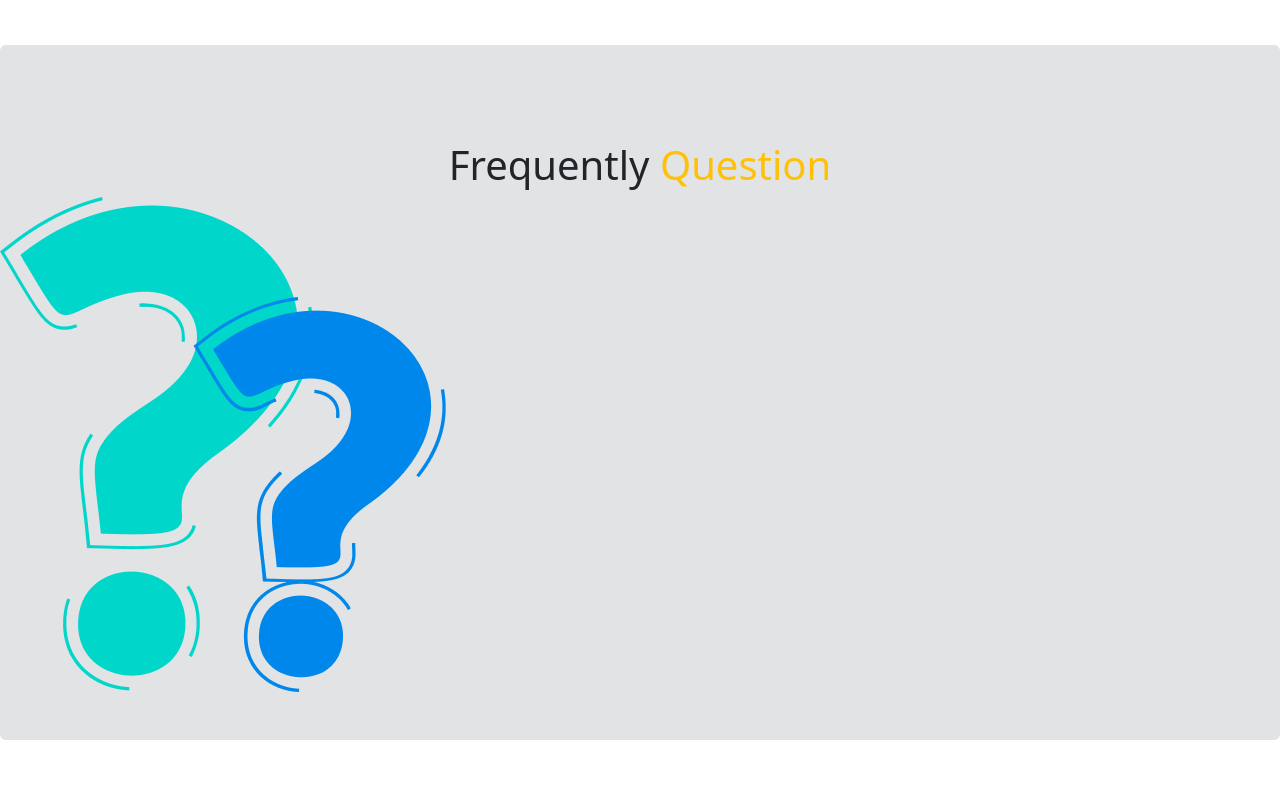
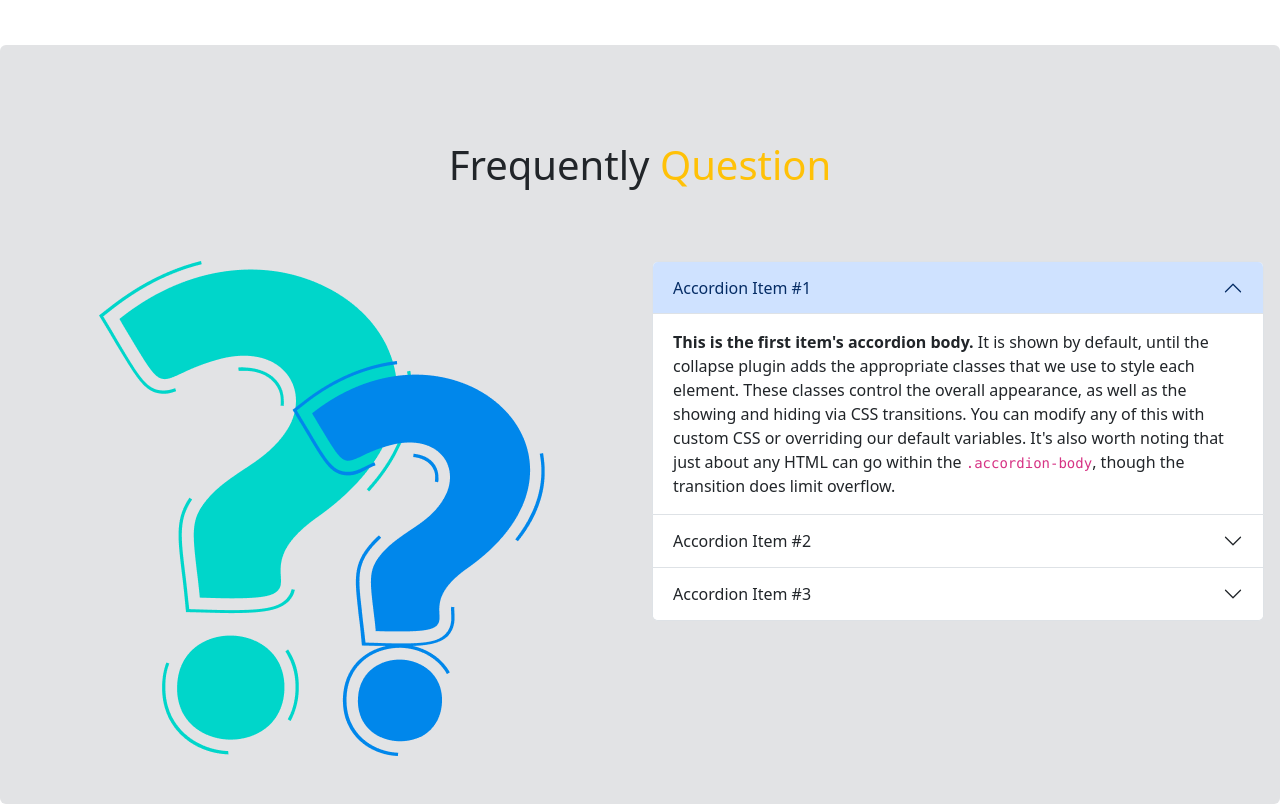
Before and after one commit to sarwar1821201/bike-zone, a plain HTML site: page index.html in a window 1280 px wide. Shown: the part 2277-3081 px from the top of the page. Before the commit the page ends 3017 px from the top, so only its background shows below. Drawn offline with nearby package versions, Linux system fonts and the light colour scheme.

Commit message:
add faq section

```diff
--- a/index.html
+++ b/index.html
@@ -238,13 +238,56 @@
 
    <!---FAQ Section-->
 
-   <section class="mt-5 py-5 bg-secondary-subtle rounded">
-    <h1 class="mt-5 text-center">Frequently <span class="text-warning">Question</span></h1>
+   <section class="mt-5 py-5 px-3 bg-secondary-subtle rounded">
+    <h1 class="my-5 text-center">Frequently <span class="text-warning">Question</span></h1>
 
-    <div class="row row-cols-1 row-cols-md-2">
-        <div class="col">
-            <img src="images/faq.png" alt="">
+    <div class="row row-cols-1 row-cols-md-2 mt-5 g-4">
+        <div class="col text-center">
+            <img class="w-0" src="images/faq.png" alt="">
         </div>
+
+       <div class="col">
+        <div class="accordion" id="accordionExample">
+            <div class="accordion-item">
+              <h2 class="accordion-header" id="headingOne">
+                <button class="accordion-button" type="button" data-bs-toggle="collapse" data-bs-target="#collapseOne" aria-expanded="true" aria-controls="collapseOne">
+                  Accordion Item #1
+                </button>
+              </h2>
+              <div id="collapseOne" class="accordion-collapse collapse show" aria-labelledby="headingOne" data-bs-parent="#accordionExample">
+                <div class="accordion-body">
+                  <strong>This is the first item's accordion body.</strong> It is shown by default, until the collapse plugin adds the appropriate classes that we use to style each element. These classes control the overall appearance, as well as the showing and hiding via CSS transitions. You can modify any of this with custom CSS or overriding our default variables. It's also worth noting that just about any HTML can go within the <code>.accordion-body</code>, though the transition does limit overflow.
+                </div>
+              </div>
+            </div>
+            <div class="accordion-item">
+              <h2 class="accordion-header" id="headingTwo">
+                <button class="accordion-button collapsed" type="button" data-bs-toggle="collapse" data-bs-target="#collapseTwo" aria-expanded="false" aria-controls="collapseTwo">
+                  Accordion Item #2
+                </button>
+              </h2>
+              <div id="collapseTwo" class="accordion-collapse collapse" aria-labelledby="headingTwo" data-bs-parent="#accordionExample">
+                <div class="accordion-body">
+                  <strong>This is the second item's accordion body.</strong> It is hidden by default, until the collapse plugin adds the appropriate classes that we use to style each element. These classes control the overall appearance, as well as the showing and hiding via CSS transitions. You can modify any of this with custom CSS or overriding our default variables. It's also worth noting that just about any HTML can go within the <code>.accordion-body</code>, though the transition does limit overflow.
+                </div>
+              </div>
+            </div>
+            <div class="accordion-item">
+              <h2 class="accordion-header" id="headingThree">
+                <button class="accordion-button collapsed" type="button" data-bs-toggle="collapse" data-bs-target="#collapseThree" aria-expanded="false" aria-controls="collapseThree">
+                  Accordion Item #3
+                </button>
+              </h2>
+              <div id="collapseThree" class="accordion-collapse collapse" aria-labelledby="headingThree" data-bs-parent="#accordionExample">
+                <div class="accordion-body">
+                  <strong>This is the third item's accordion body.</strong> It is hidden by default, until the collapse plugin adds the appropriate classes that we use to style each element. These classes control the overall appearance, as well as the showing and hiding via CSS transitions. You can modify any of this with custom CSS or overriding our default variables. It's also worth noting that just about any HTML can go within the <code>.accordion-body</code>, though the transition does limit overflow.
+                </div>
+              </div>
+            </div>
+          </div>
+
+       </div>
+
     </div>
 
    </section>
```
